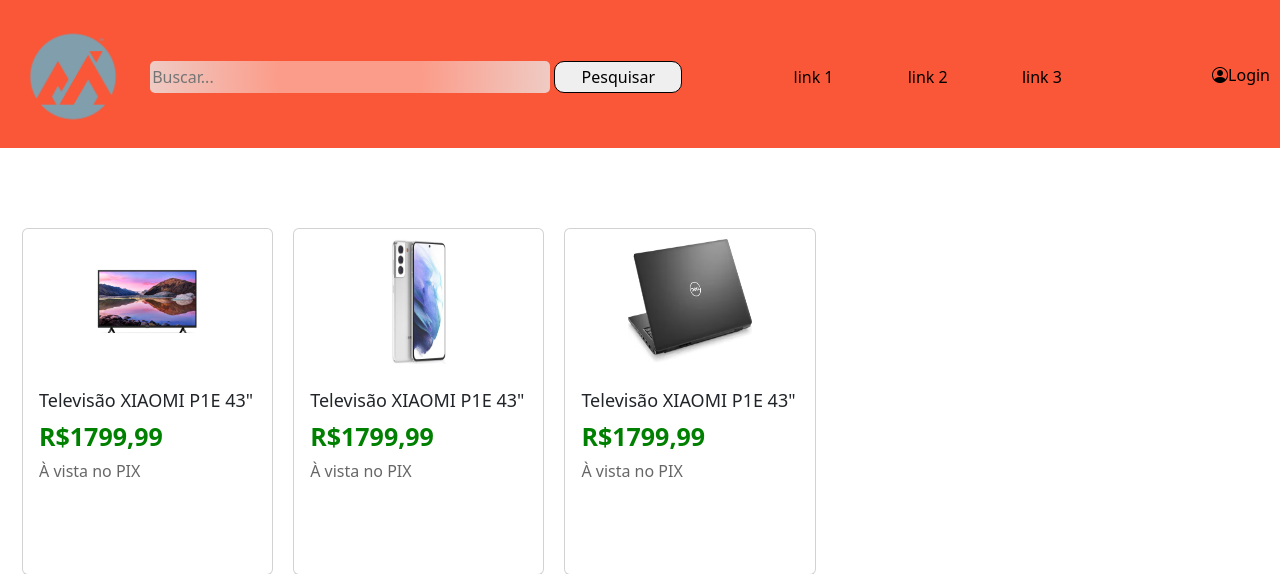
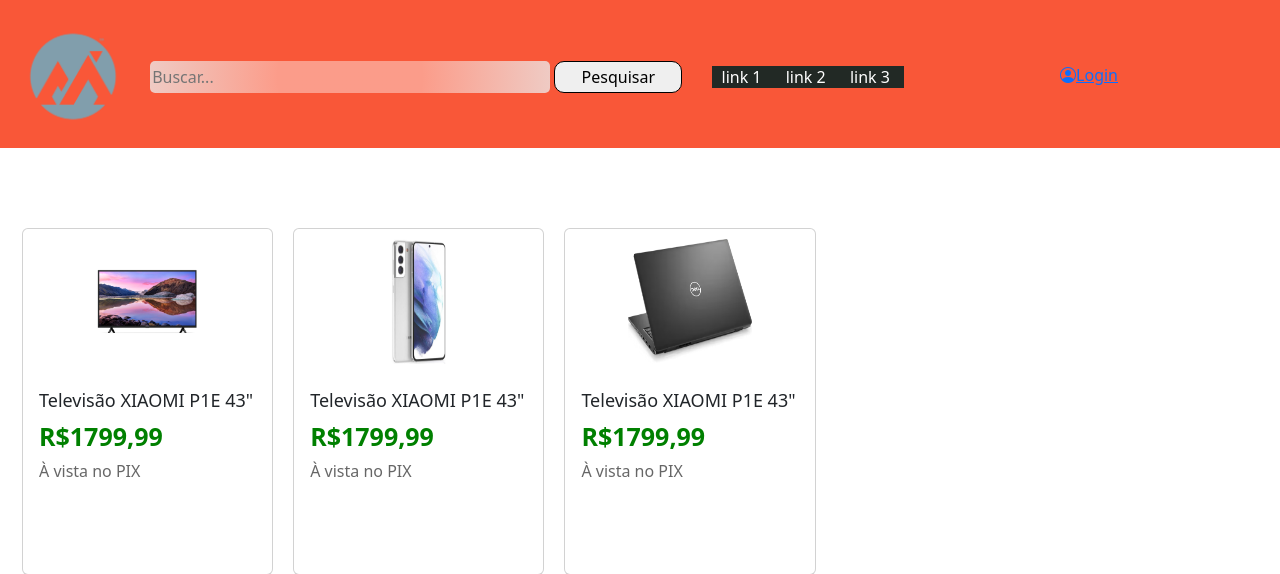
Before and after one commit to Luc033/Hardware-and-Cia, a PHP site: page / in a window 1280 px wide. Shown: the top 574 px of the page. Run offline with PHP 8.4, Linux system fonts and the light colour scheme.

Commit message:
base do dropdown
Feite a estrutura básica do dropdown do menu.

```diff
--- a/estilos/style.css
+++ b/estilos/style.css
@@ -20,14 +20,14 @@ body {
     --black-color: black;
 }
 
-/* Nav */
+/* header */
 .header-principal {
     background-color: #F95738;
     width: 100%;
     justify-content: space-around;
     vertical-align: middle;
     padding: 15px 10px 10px 10px;
-    display: flexbox;
+    /*display: flexbox;*/
     margin-bottom: 50px;
 }
 
@@ -66,32 +66,89 @@ body {
     background-color: rgb(194, 194, 194);
 }
 
-.a-il-ul-nav-header,
-.a-login-nav-header {
+/*  DROPDOWN  */
+:root {
+    --cor-fundo: rgb(34, 41, 37);
+    --cor-hover: rgb(118, 180, 145);
+    --cor-primaria: rgb(231, 241, 236);
+    --cor-letra: rgb(255, 255, 255);
+}
+
+.nav-header {
+    display: inline;
+    vertical-align: middle;
+    margin-right: 10%;
+    padding: ;
+}
+
+.nav-header ul {
+    display: inline;
+    list-style-type: none;
+    padding: 0;
+    color: var(--cor-letra);
+}
+
+.nav-header ul {
+    background-color: var(--cor-fundo);
+}
+
+.nav-header ul li {
+    display: inline;
+    position: relative;
+}
+
+.nav-header ul li a {
+    color: var(--cor-pimaria);
     text-decoration: none;
-    color: var(--black-color);
+    display: inline-block;
+    padding: 10px;
+    transition: background .3s;
+}
+
+.nav-header ul a:hover {
+    background-color: var(--cor-hover);
+}
+
+/* DROPDOWN - SUB-MENU */
+
+
+/*
+    FALTA FAZER:
+    1 - Background de acordo com o desgin;
+    2 - Padding e Margin proporcial ao header;
+    3 - Largura e Altura da ul/il proporcional ao header;
+    4 - Títulos coerentes;
+
+*/
+
+.nav-header ul ul {
+    text-align: center;
+    display: none;
+    left: -72%;
+    transform: translateY(-48%);
+    position: absolute;
+    opacity: 88%;
+    transition: all .5s;
 
 }
 
-.nav-header {
-    position: relative;
-    display: inline;
-    vertical-align: middle;
-    padding-right: 6em;
-
+.nav-header ul li:hover ul {
+    display: block;
 }
 
-.ul-nav-header {
-    display: inline;
-
+.nav-header ul ul {
+    width: 150px;
 }
 
-.il-nav-header {
-    display: inline-block;
-    text-decoration: none;
-    padding: 0 20px 0 50px;
+.nav-header ul ul li a {
+    display: block;
+}
 
-}
+
+
+
+
+
 
 .div-login-header {
     display: inline;
@@ -264,7 +321,7 @@ body {
 }
 
 
-.info-footer p{
+.info-footer p {
     font-size: 20px;
     margin: 0;
 }
--- a/index.html
+++ b/index.html
@@ -46,12 +46,29 @@
                 name="" value="">
             <button type="submit" class="btn-inp-search-nav-header" name="">Pesquisar</button>
         </form>
+        <!-- NAVBAR-->
+
         <nav class="nav-header">
-            <ul class="ul-nav-header">
-                <li class="il-nav-header"><a href="" class="a-il-ul-nav-header">link 1</a></li>
-                <li class="il-nav-header"><a href="" class="a-il-ul-nav-header">link 2</a></li>
-                <li class="il-nav-header"><a href="" class="a-il-ul-nav-header">link 3</a></li>
+            <ul >
+                <li><a href="#" >link 1</a>
+                    <ul>
+                        <li><a href="#">sub-link1</a></li>
+                        <li><a href="#">sub-link2</a></li>
+                    </ul>
+                </li>
+                <li ><a href="#" >link 2</a>
+                    <ul>
+                        <li><a href="#">sub-link3</a></li>
+                        <li><a href="#">sub-link4</a></li>
+                    </ul>
+                </li>
+                <li ><a href="#" >link 3</a>
+                    <ul>
+                        <li><a href="#">sub-link5</a></li>
+                        <li><a href="#">sub-link6</a></li>
+                    </ul>
 
+                </li>
             </ul>
         </nav>
         <i class="icon-login-nav-header fa fa-camera "></i>
```
